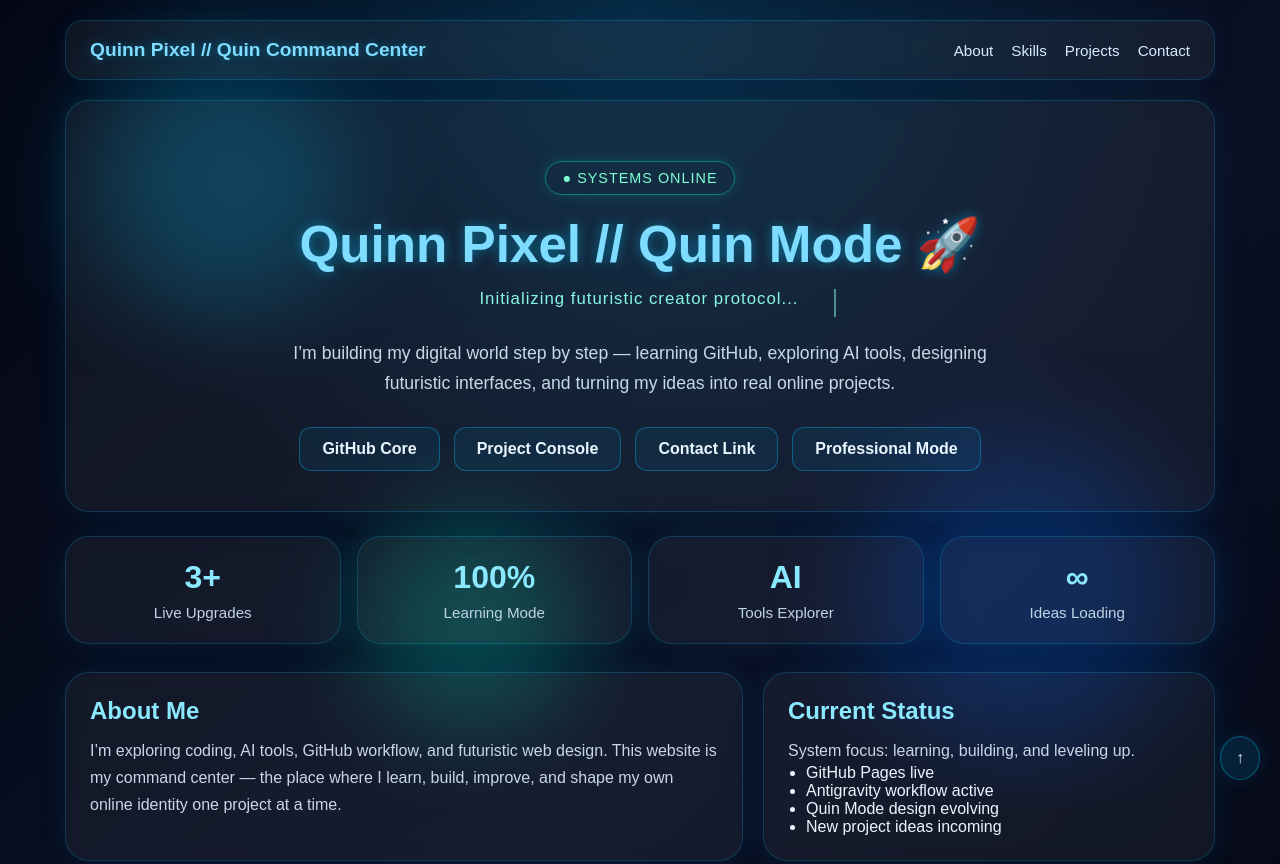
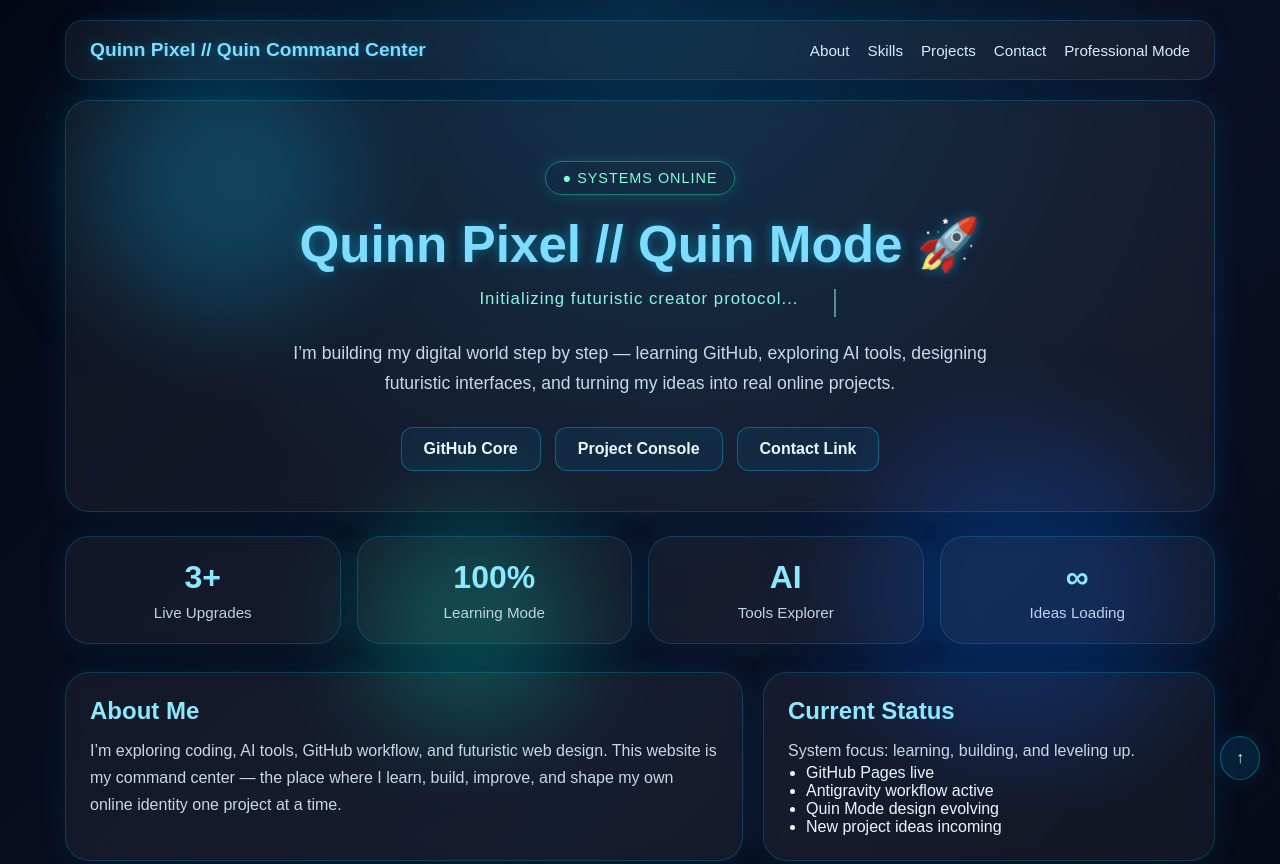
Before and after one commit to Quinn-pixel/Quinn-pixel.github.io, a plain HTML site: page index.html in a window 1280 px wide. Shown: the top 864 px of the page. Drawn offline with Linux system fonts and the light colour scheme.

Commit message:
added navbar mode toggle

```diff
--- a/index.html
+++ b/index.html
@@ -440,6 +440,7 @@
         <a href="#skills">Skills</a>
         <a href="#projects">Projects</a>
         <a href="#contact">Contact</a>
+        <a href="professional.html">Professional Mode</a>
       </div>
     </nav>
 
@@ -456,7 +457,6 @@
         <a class="btn" href="https://github.com/Quinn-pixel" target="_blank">GitHub Core</a>
         <a class="btn" href="#projects">Project Console</a>
         <a class="btn" href="#contact">Contact Link</a>
-        <a class="btn" href="professional.html">Professional Mode</a>
       </div>
     </section>
 
```
Also changed, not shown: professional.html (+1 -1 lines).
